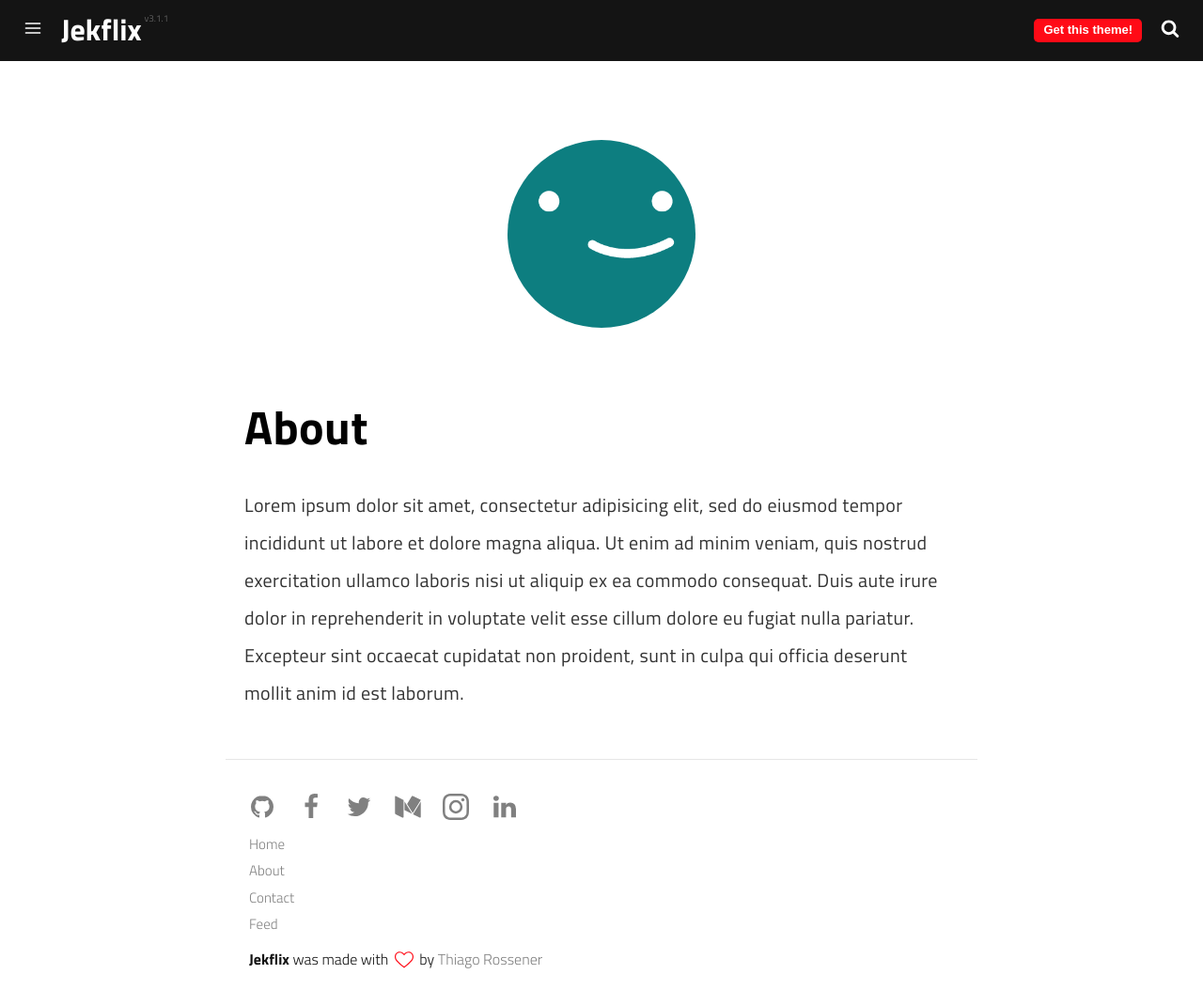
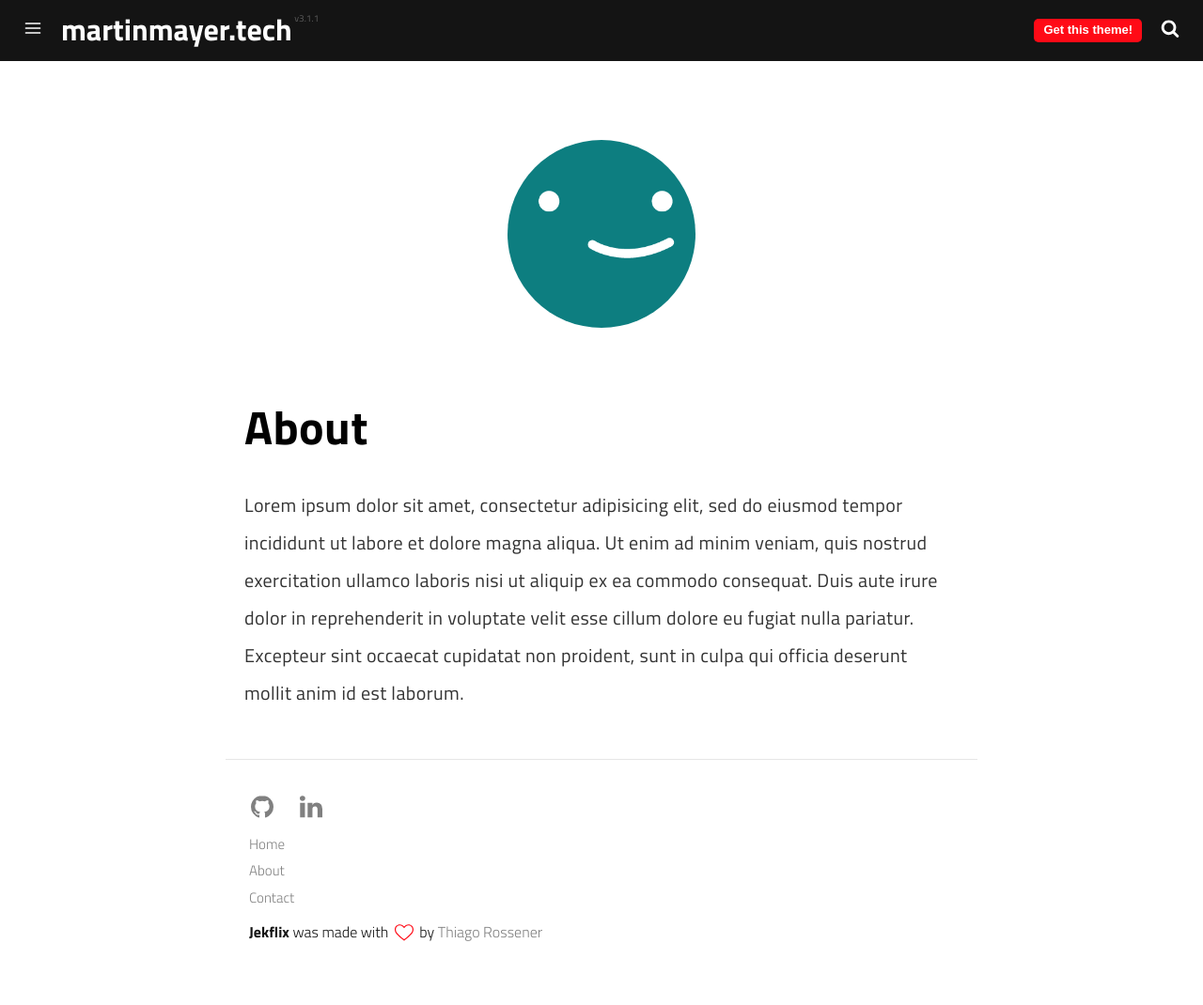
Before and after one commit to Mayer-Cloud-Solutions/martinmayer.tech.jekyll, a Jekyll site: the page built from pages/about.md, in a window 1280 px wide and 1070 px high. Shown: the whole window at 94% size. Built offline with Jekyll 4.4.1, drawn with Linux system fonts in a browser that asks for light colours; a script that is not in the unit is left out; part of the change alters nothing that is shown.

Commit message:
Config edits to martinmayer.tech appropriate values

```diff
--- a/_config.yml
+++ b/_config.yml
@@ -1,14 +1,13 @@
 # Site Settings
-name: Jekflix
-title: Jekflix | A blog theme for Jekyll
-description: Jekflix is a template for Jekyll inspired by Netflix and made by
-  Thiago Rossener.
+name: martinmayer.tech
+title: Martin Mayer | Thoughts on technical leadership
+description: Martin Mayer is a technical leader with experience structuring, growing, and guiding high-performing software engineering teams.
 tags:
-  - blog
-  - template
-  - jekyll
-  - theme
-  - netlify
+  - technical leadership
+  - interim technical leader
+  - fractional technical leader
+  - high performing software teams
+  - inclusive teams
 show_hero: true
 menu:
   - title: Home
@@ -17,24 +16,24 @@ menu:
     url: /about
   - title: Contact
     url: /contact
-  - title: Feed
-    url: /feed.xml
-email: youremail@test.com
+#  - title: Feed
+#    url: /feed.xml
+email: martin@martinmayer.tech
 # See: https://disqus.com/
-disqus_username: disqus_username
+disqus_username: martinmayertech
 # Contact Form Setting
 # See: https://formspree.io/
-formspree_form_id: formspree_form_id
+formspree_form_id: xbjwevyz
 
 
 # Social Media Settings
 # Remove the item if you don't need it
-github_username: github_username
-facebook_username: facebook_username
-twitter_username: twitter_username
-instagram_username: instagram_username
-linkedin_username: linkedin_username
-medium_username: medium_username
+github_username: martinjmayer
+#facebook_username: facebook_username
+#twitter_username: twitter_username
+#instagram_username: instagram_username
+linkedin_username: martin-mayer-manchester-uk
+#medium_username: medium_username
 
 
 # Posts Settings
```
